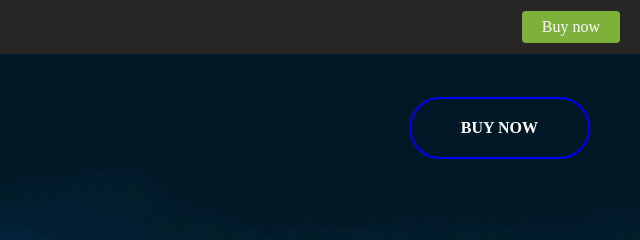
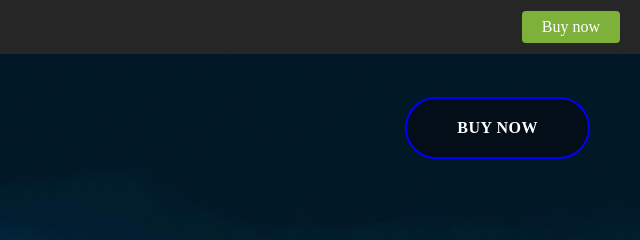
Before and after one commit to VanCongChiThanh/LandingPage-2024, a plain HTML site: page index.html in a window 1280 px wide. Shown: the top 240 px of the page, 640-1280 px from the left. Drawn offline with Linux system fonts and the light colour scheme.

Commit message:
ui completed

```diff
--- a/assest/main.css
+++ b/assest/main.css
@@ -64,7 +64,9 @@ header a{
     color: white;
     padding:20px 50px;
     border:2px solid blue;
-    border-radius: 50px;;
+    border-radius: 70px;
+    letter-spacing: .5px;
+    background-color: #040e18;
 }
 .banner-content{
     color: white;
@@ -285,4 +287,7 @@ footer{
     .core-feature{
         width:100%
     }
+    .buynow2{
+        display: none;
+    }
 }
```
